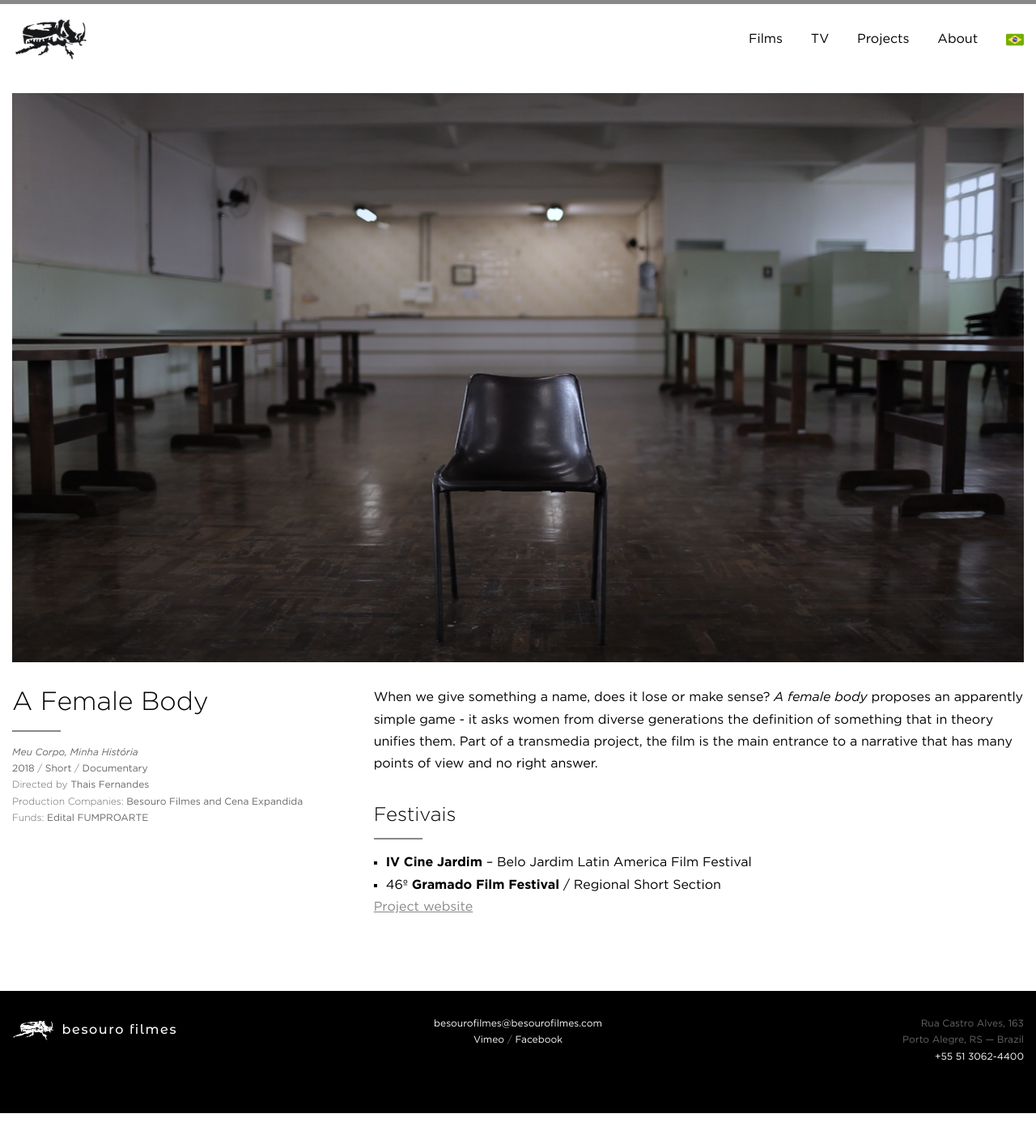
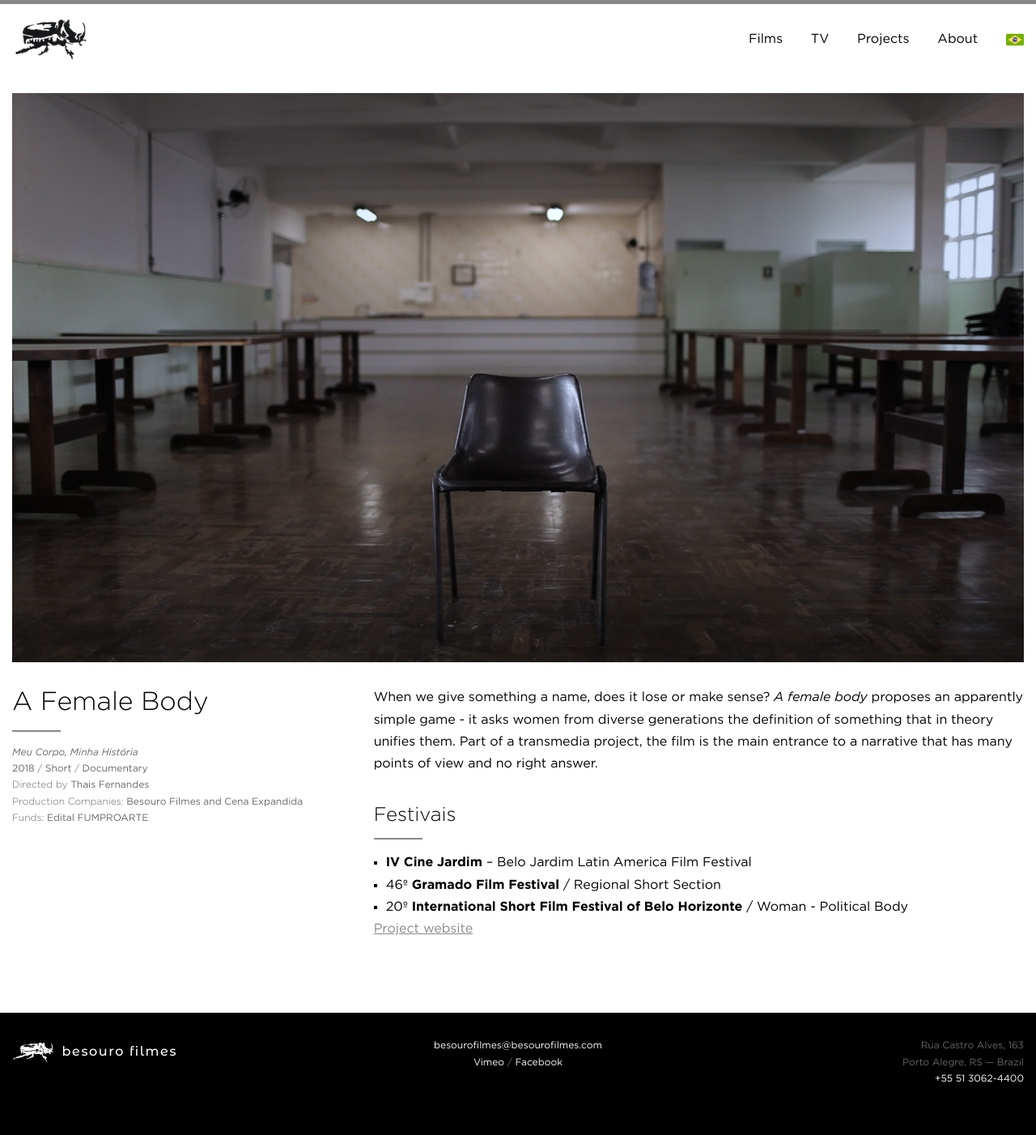
Before and after one commit to arthrfrts/besouro, a Jekyll site: the page built from _projects/a-female-body.md, in a window 1280 px wide. Shown: the whole page at 81% size. Built offline with Jekyll 4.4.1, drawn with Linux system fonts in a browser that asks for light colours; before the commit the page ends 1375 px from its top, so only the background shows below that.

Commit message:
Updated A Female Body

```diff
--- a/_projects/a-female-body.md
+++ b/_projects/a-female-body.md
@@ -23,6 +23,7 @@ When we give something a name, does it lose or make sense? _A female body_ propo
 ## Festivais
 * **IV Cine Jardim** – Belo Jardim Latin America Film Festival
 * 46º **Gramado Film Festival** / Regional Short Section
+* 20º **International Short Film Festival of Belo Horizonte** / Woman - Political Body
 
 
 [Project website](http://afemalebodyproject.com/#top)
```
